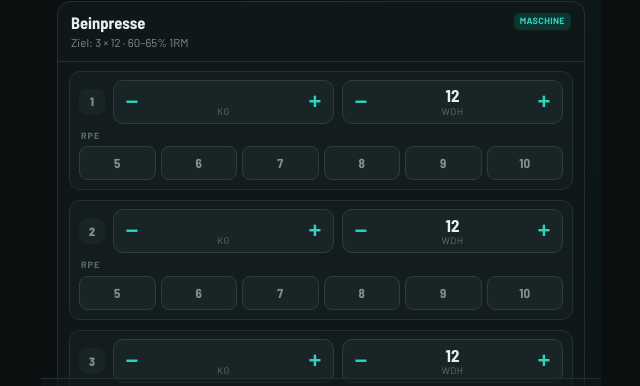
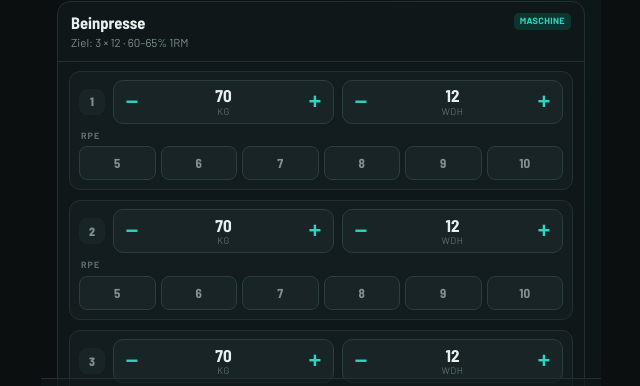
Before and after one commit to Mor17z/recomp-tracker, a plain HTML site: page index.html in a window 1280 px wide. Shown: the part 358-744 px from the top of the page, 319-959 px from the left. Drawn offline with Linux system fonts and the light colour scheme.

Commit message:
Add files via upload

```diff
--- a/index.html
+++ b/index.html
@@ -308,33 +308,33 @@ async function save(key, val){
 
 /* ---------- the plan ---------- */
 const M="M",K="K",L="L",G="G";
-function ex(n,tag,sets,reps,int){return{n,tag,sets,reps,int};}
+function ex(n,tag,sets,reps,int,sk){return{n,tag,sets,reps,int,sk:sk??null};}
 const PLAN = {
   p1:{label:"Phase 1 · Technik & Adaptation · RPE 6–7", deload:false, days:{
     A:{title:"Tag A · Brust, Schultern, Quadrizeps", ex:[
-      ex("Beinpresse",M,3,"12","60–65% 1RM"),
-      ex("Brustpresse",M,3,"12","RPE 6–7"),
-      ex("Beinstrecker",M,3,"15","Technik"),
-      ex("Schulterpresse",M,3,"12","RPE 6"),
-      ex("Butterfly / Pec-Deck",M,3,"12","leicht"),
-      ex("Trizepsdrücken",K,3,"15","leicht"),
-      ex("Bauchpresse",M,3,"15","—"),
+      ex("Beinpresse",M,3,"12","60–65% 1RM",70),
+      ex("Brustpresse",M,3,"12","RPE 6–7",35),
+      ex("Beinstrecker",M,3,"15","Technik",30),
+      ex("Schulterpresse",M,3,"12","RPE 6",25),
+      ex("Butterfly / Pec-Deck",M,3,"12","leicht",30),
+      ex("Trizepsdrücken",K,3,"15","leicht",20),
+      ex("Bauchpresse",M,3,"15","—",25),
     ]},
     B:{title:"Tag B · Rücken, hintere Schulter, Beinbeuger", ex:[
-      ex("Latzug breit",M,3,"12","RPE 6–7"),
-      ex("Beinbeuger liegend",M,3,"12","Technik"),
-      ex("Sitzrudern eng",K,3,"12","RPE 6"),
-      ex("Reverse Butterfly",M,3,"15","RPE 6"),
-      ex("Bizeps-Curls 21er",L,3,"7+7+7","leicht"),
-      ex("Wadenheben sitzend",M,3,"15","—"),
+      ex("Latzug breit",M,3,"12","RPE 6–7",40),
+      ex("Beinbeuger liegend",M,3,"12","Technik",30),
+      ex("Sitzrudern eng",K,3,"12","RPE 6",40),
+      ex("Reverse Butterfly",M,3,"15","RPE 6",20),
+      ex("Bizeps-Curls 21er",L,3,"7+7+7","leicht",8),
+      ex("Wadenheben sitzend",M,3,"15","—",35),
     ]},
     D:{title:"Tag D · Ganzkörper (optional)", ex:[
-      ex("Hack-Squat",M,3,"12","RPE 6"),
-      ex("Schrägbank-Brustpresse",M,3,"12","RPE 6–7"),
-      ex("Rudermaschine (T-Bar)",M,3,"12","RPE 6"),
-      ex("Seitheben",M,3,"15","leicht"),
-      ex("Trizeps-Dips",G,3,"10–12","RPE 6"),
-      ex("Rückenstrecker",M,3,"12","RPE 6"),
+      ex("Hack-Squat",M,3,"12","RPE 6",40),
+      ex("Schrägbank-Brustpresse",M,3,"12","RPE 6–7",30),
+      ex("Rudermaschine (T-Bar)",M,3,"12","RPE 6",30),
+      ex("Seitheben",M,3,"15","leicht",7),
+      ex("Trizeps-Dips",G,3,"10–12","RPE 6",0),
+      ex("Rückenstrecker",M,3,"12","RPE 6",20),
     ]},
   }},
   p2:{label:"Phase 2 · Volumen aufbauen · RPE 7–8", deload:false, days:{
@@ -447,7 +447,7 @@ function renderExercises(){
     let pre=null;
     if(editing) pre = editing.entries.find(x=>x.n===e.n) || null;
     if(!pre) pre = lastEntry(e.n);
-    const defKg = pre ? (pre.sets[0]?.kg ?? "") : "";
+    const defKg = pre ? (pre.sets[0]?.kg ?? "") : (e.sk!=null ? e.sk : "");
     const setNote = pre ? (pre.setting||"") : "";
     let rows="";
     for(let si=0; si<e.sets; si++){
```
